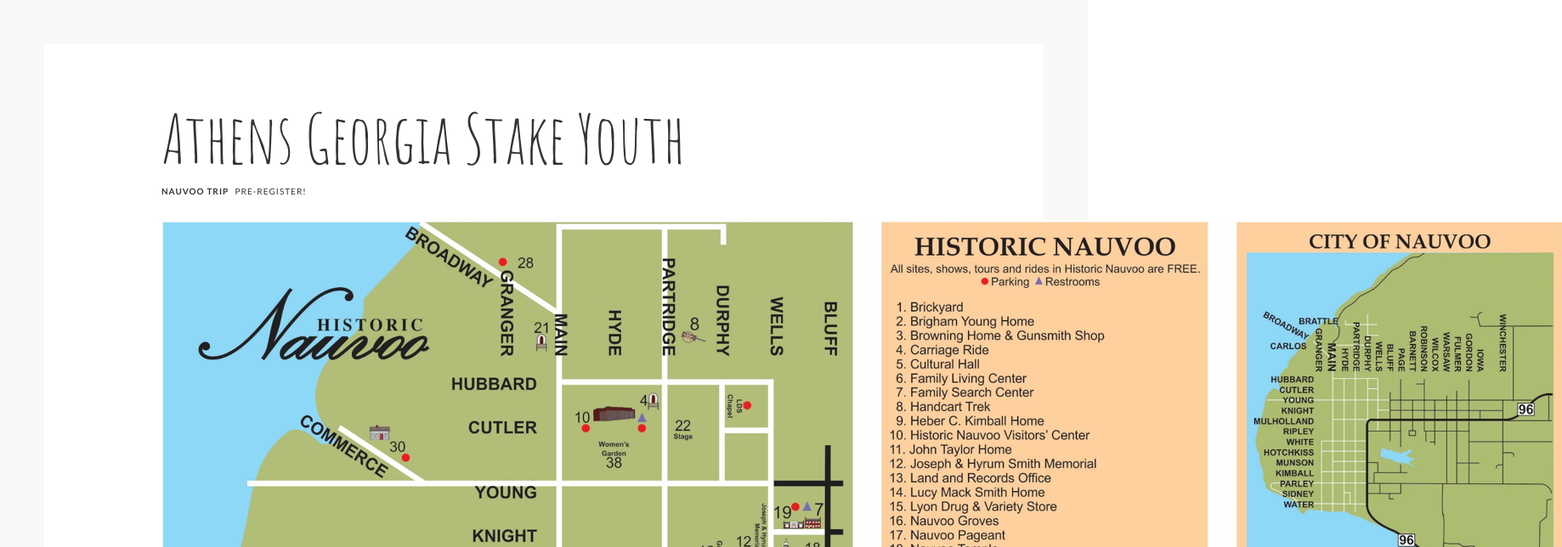
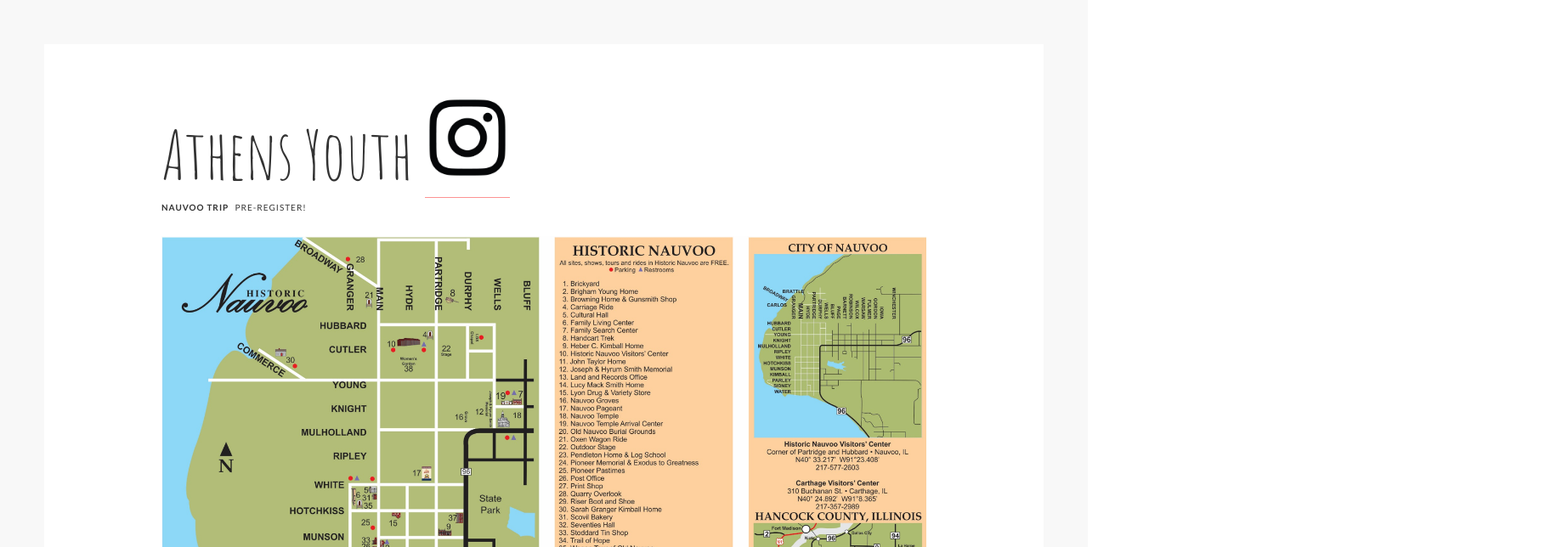
Before and after one commit to athensgeorgiastakeyouth/athensgeorgiastakeyouth.github.io, a plain HTML site: page index.html in a window 1280 px wide. Shown: the top 644 px of the page at 85% size, 1838 px wide, since content can reach past the window. Drawn offline with Linux system fonts and the light colour scheme.

Commit message:
title, instagram location, and map width

```diff
--- a/index.html
+++ b/index.html
@@ -19,7 +19,9 @@
     </head>
 <body>
     <div id="wrapper">
-        <h1>Athens Georgia Stake Youth</h1>
+        <h1>Athens Youth
+            <a href="https://www.instagram.com/athensgastakeyouth" target="_blank"><img src="img/instagram-icon-logo.jpg" style="height:100px;" style="width:100px;" /></a>
+        </h1>
         <div>
             <ul class="nav">
                 <li><strong>Nauvoo Trip</strong></li>
@@ -34,10 +36,9 @@
             </div>
             <div id="map"></div>
             -->
-            <div><img src="img/nauvoo-map1.png" /></div>
+            <div><img src="img/nauvoo-map1.png" style="width:100%;" /></div>
         </div>
         <div id="info" class="container">
-            <a href="https://www.instagram.com/athensgastakeyouth" target="_blank"><img src="img/instagram-icon-logo.jpg" style="height:100px;" style="width:100px;" /></a>
             <a href="http://www.github.com/athensgeorgiastakeyouth/athensgeorgiastakeyouth.github.io" target="_blank"><img src="img/github-mark-logo.png" style="height:100px;" style="width:100px;" /></a>
             <p>This website is for distributing information to the Athens Georgia Stake youth.  It is not an official site of the Church of Jesus Christ of Latter-Day Saints.</p>
         </div>
```
